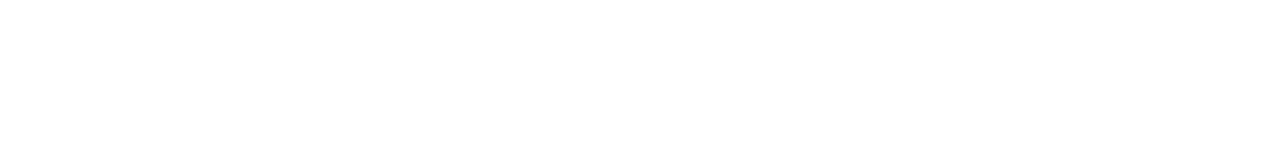
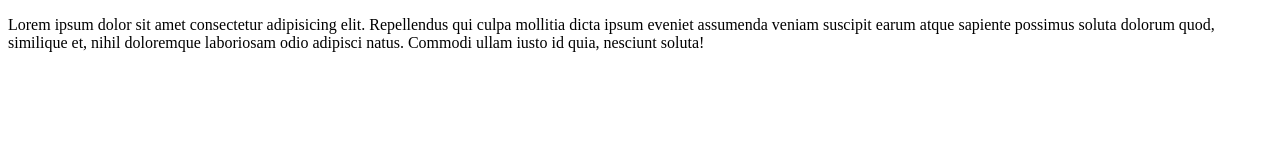
Before and after one commit to kadamanchipavan/pratice, a plain HTML site: page index.html in a window 1280 px wide. Drawn offline with Linux system fonts and the light colour scheme.

Commit message:
css created

```diff
--- a/index.html
+++ b/index.html
@@ -7,6 +7,6 @@
     <title>git</title>
 </head>
 <body>
-
+    <p>Lorem ipsum dolor sit amet consectetur adipisicing elit. Repellendus qui culpa mollitia dicta ipsum eveniet assumenda veniam suscipit earum atque sapiente possimus soluta dolorum quod, similique et, nihil doloremque laboriosam odio adipisci natus. Commodi ullam iusto id quia, nesciunt soluta!</p>
 </body>
 </html>
```
Also changed, not shown: style.css (added).
